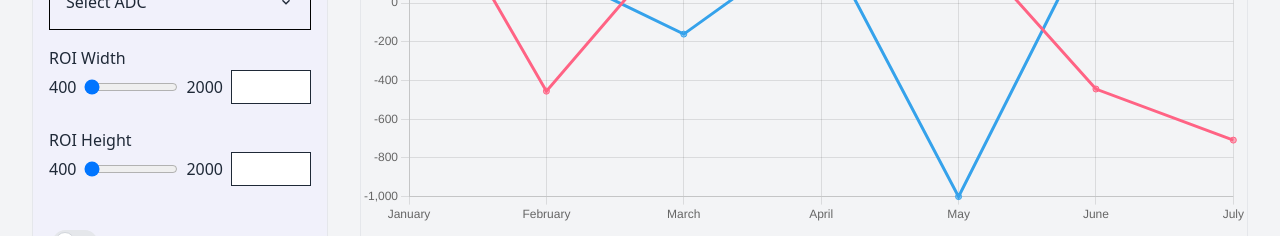
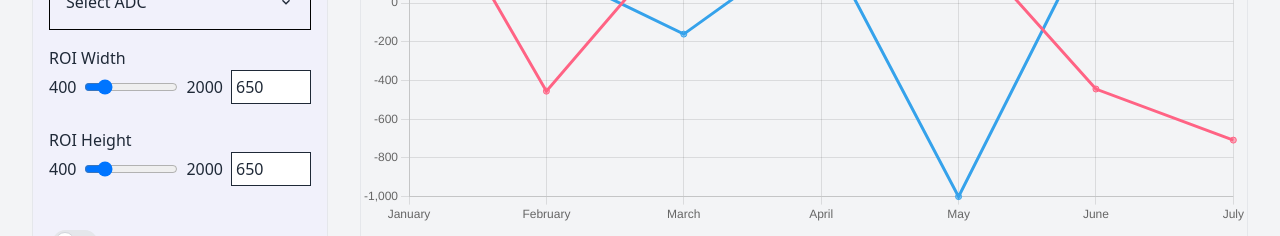
Before and after one commit to Di-Xu-FLIR/FramerateCalculator, a Next.js app: page / in a window 1280 px wide. Shown: the part 351-587 px from the top of the page. Built offline with nearby package versions, Linux system fonts and the light colour scheme.

Commit message:
feat: slider is working properly with both input fields

```diff
--- a/pages/component/rangeSlider.tsx
+++ b/pages/component/rangeSlider.tsx
@@ -1,4 +1,4 @@
-import React from "react";
+import React, { useRef, useState } from "react";
 
 type RangeSliderProps = {
     max: string;
@@ -8,16 +8,33 @@ type RangeSliderProps = {
 };
 
 const RangeSlider = ({ max, min, step, text }: RangeSliderProps) => {
+    const rangeRef = useRef(null);
+
+    const [value, setValue] = useState(650);
+    const handleChange = () => {
+        setValue(rangeRef.current.value);
+    };
+
     return (
         <>
             <label className="px-4">{text}</label>
             <div className="w-full my-auto px-4 pb-6 flex gap-2 items-center">
                 {min}
-                <input type="range" max={max} min={min} step={step} className="w-full" />
+                <input
+                    defaultValue={value}
+                    ref={rangeRef}
+                    onChange={handleChange}
+                    type="range"
+                    max={max}
+                    min={min}
+                    step={step}
+                    className="w-full"
+                />
                 {max}
                 <input
                     type="number"
                     className="w-20 outline-none bg-white border border-gray-800 p-1"
+                    value={value}
                 />
             </div>
         </>
--- a/pages/component/searchModel.tsx
+++ b/pages/component/searchModel.tsx
@@ -16,7 +16,7 @@ const SearchModel = () => {
     const [query, setQuery] = useState("");
 
     const filterModel = (query: string, arr: Camera[]) => {
-        if (!query) return arr;
+        if (!query || query.length < 2) return arr;
         return arr.filter((camera) => camera.name.includes(query.toUpperCase()));
     };
 
```
